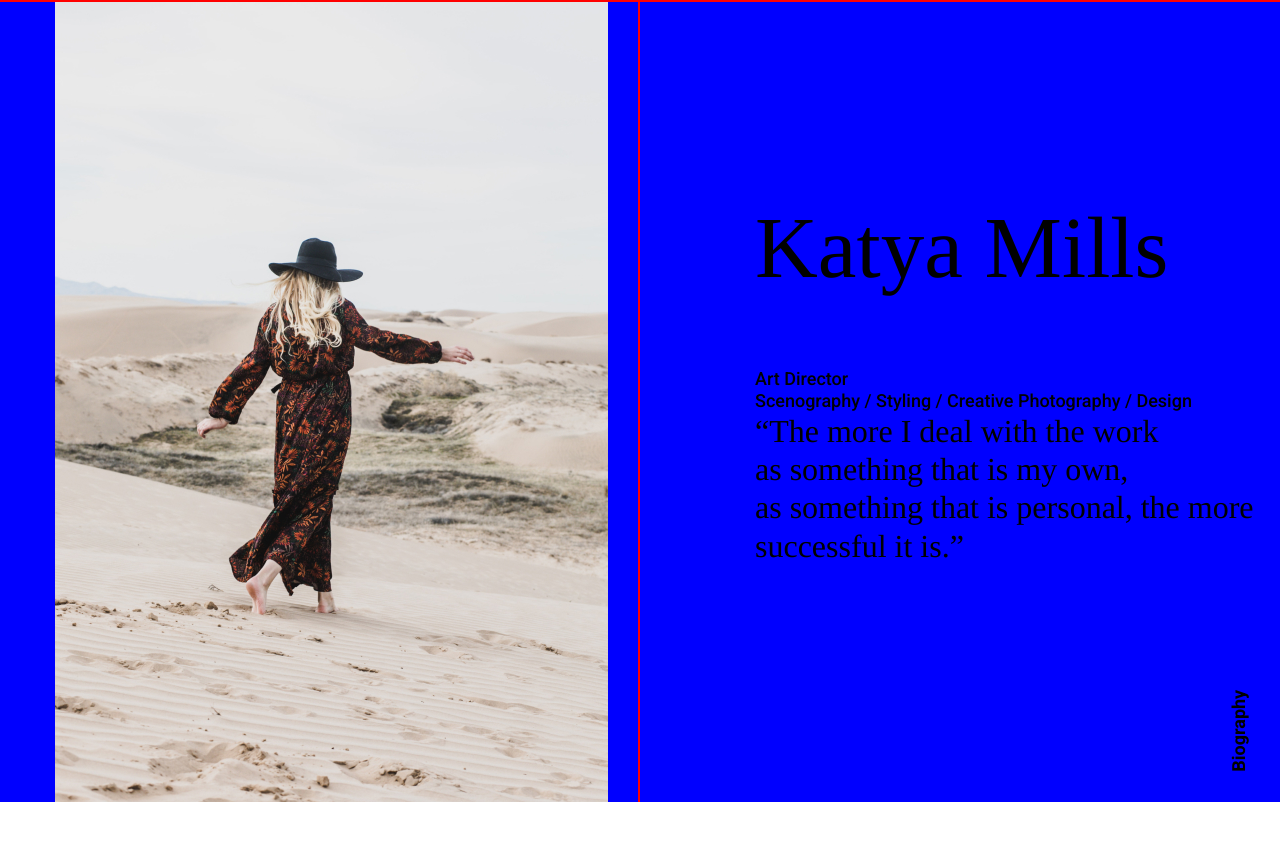
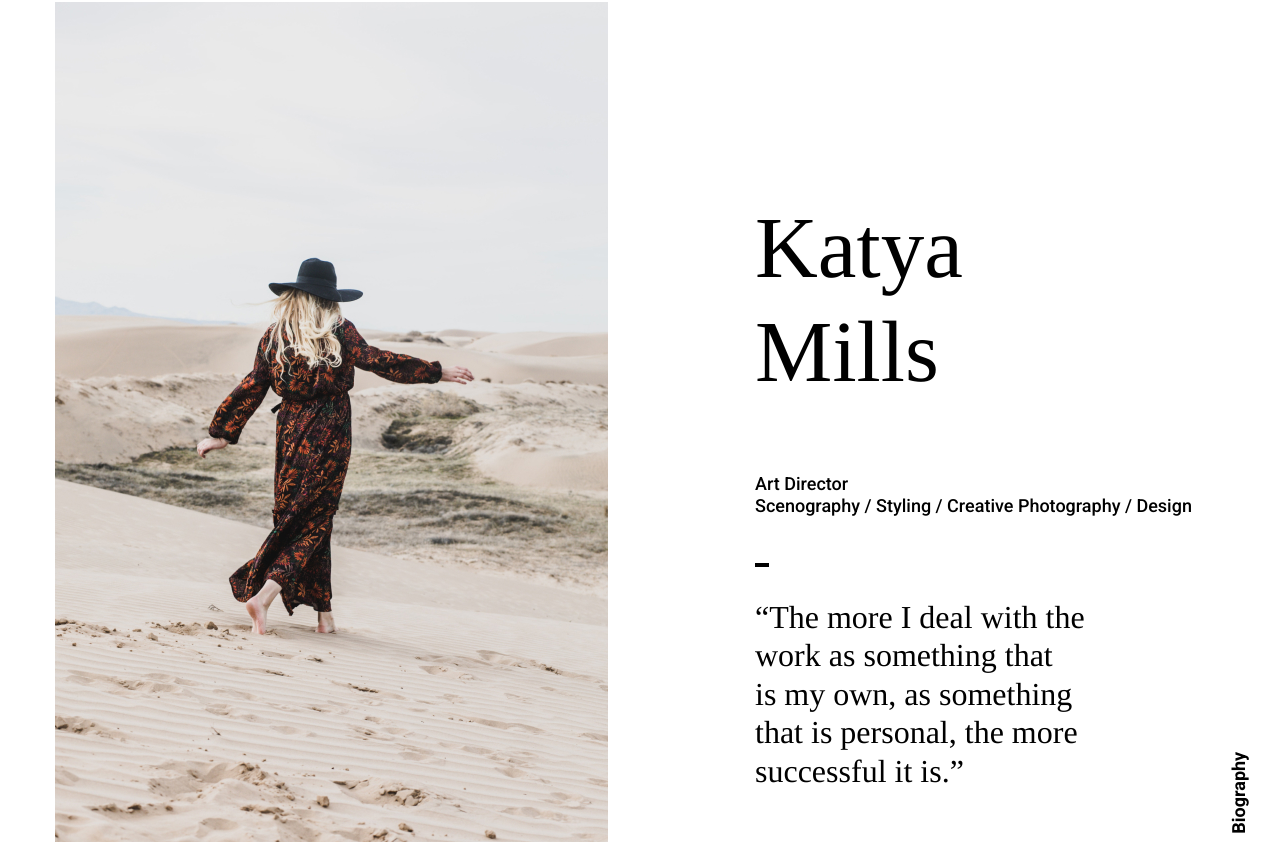
Before and after one commit to SokolovGorge/otus-css-sokolov, a plain HTML site: page index.html in a window 1280 px wide. Shown: the part 798-1640 px from the top of the page. Before the commit the page ends 1600 px from the top, so only its background shows below. Drawn offline with Linux system fonts and the light colour scheme; files whose address does not match are found by name.

Commit message:
release second section

```diff
--- a/index.html
+++ b/index.html
@@ -31,18 +31,20 @@
         <section class="biography-section"  id="biography-section">
             <h2 class="section-title biography-title">Biography</h2>
 
-            <div class="biography-columumn">
+            <div class="biography-column biography-left">
                 <img class="katya-image" src="img/katya-mills.jpg" alt="Katya Mills">
             </div>
 
-            <div class="biography-columumn biography-right">
-                <h3 class="section-caption katya-caption">Katya Mills</h3>
+            <div class="biography-column biography-right">
+                <h3 class="section-caption katya-caption">Katya<br>Mills</h3>
 
                 <p class="photo-caption-large">Art Director</p>
                 <p class="photo-caption-large">Scenography / Styling / Creative Photography / Design</p>
+                <div class="biographi-serarator">
+                </div>
 
-                <blockquote class="quote">
-                    &ldquo;The more&nbsp;I deal with the work as&nbsp;something that is&nbsp;my&nbsp;own, as&nbsp;something that is&nbsp;personal, the more successful it&nbsp;is.&rdquo;
+                <blockquote class="quote katya-quote">
+                    &ldquo;The more&nbsp;I deal with the work as&nbsp;something that is&nbsp;my&nbsp;own, as something that is&nbsp;personal, the more successful it&nbsp;is.&rdquo;
                 </blockquote>
             </div>
         </section>
--- a/style/style.css
+++ b/style/style.css
@@ -25,7 +25,6 @@ section {
   min-height: 600px;
   max-height: 1200px;
   position: relative;
-  background-color: blueviolet;
 }
 
 .invisible {
@@ -126,28 +125,19 @@ section {
 .biography-title {
   position: absolute;
   right: 0px;
-  bottom: 60px;
+  top: 780px;
   z-index: 1;
- transform: rotate(-90deg);
+  transform: rotate(-90deg);
 }
 
-.biography-columumn {
+.biography-column {
   float: left;
   width: 50%;
   position: relative;
-  height: 100%;
-  background-color: blue;
-  outline: 2px solid red;
 }
 
-.katya-image {
-  position: absolute;
-  right: 32px;
-  width: calc(100% - 32px);
-  height: 100%;
-  max-width: 553px;
-  max-height: 840px;
-  object-fit: cover;
+.biography-left {
+  padding-right: 32px;
 }
 
 .biography-right {
@@ -155,8 +145,28 @@ section {
   padding-top: 194px;
 }
 
+.biographi-serarator {
+  width: 14px;
+  height: 4px;
+  background-color: black;
+  margin-top: 47px;
+  margin-bottom: 31px;
+}
+.katya-image {
+  float: right;
+  width: 100%;
+  height: 100%;
+  max-width: 553px;
+  max-height: 840px;
+  object-fit: cover;
+}
+
 .katya-caption {
   margin-bottom: 68px;
+}
+
+.katya-quote {
+  margin-right: 193px;
 }
 
 .strengths-list{
```
